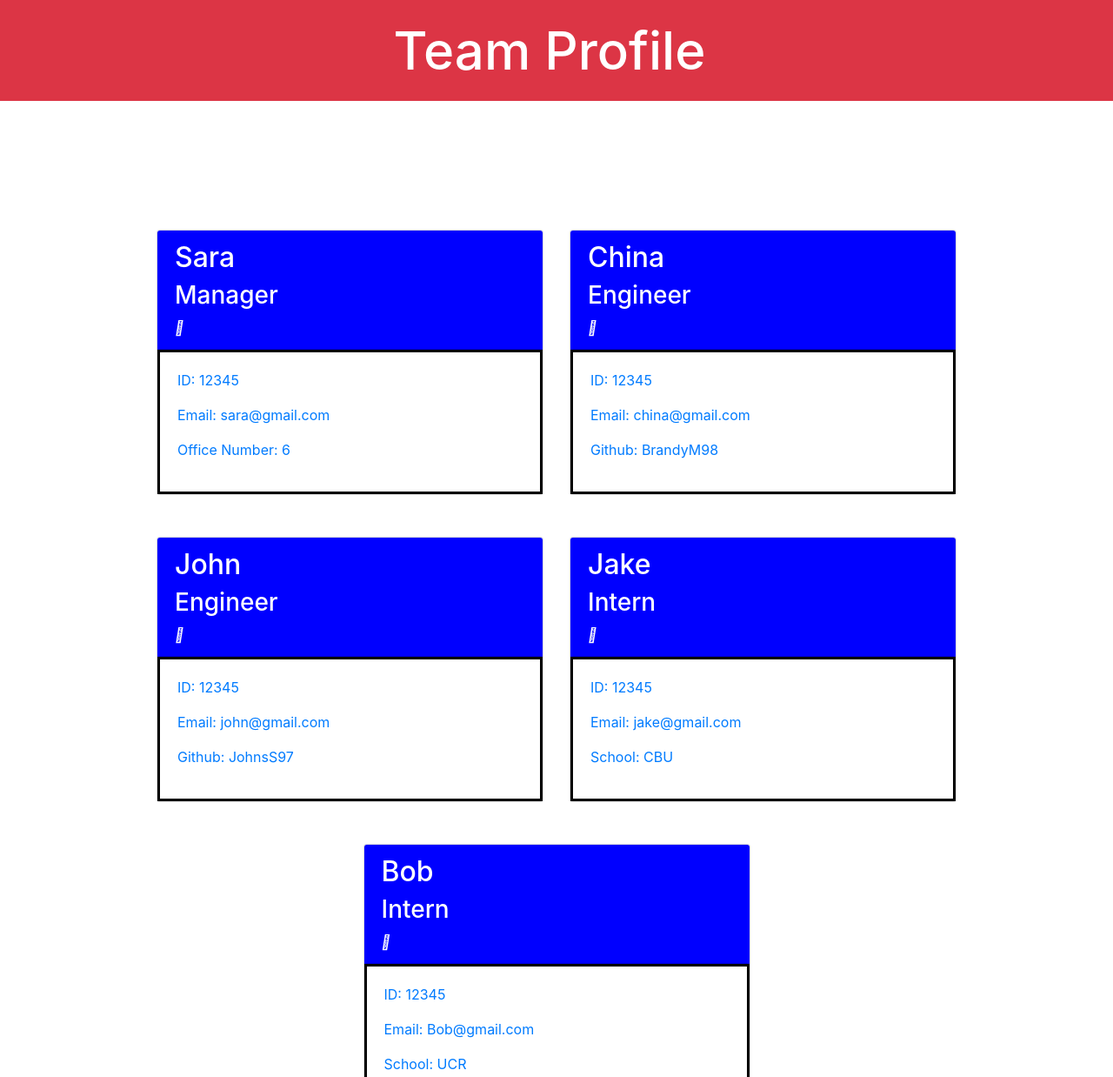
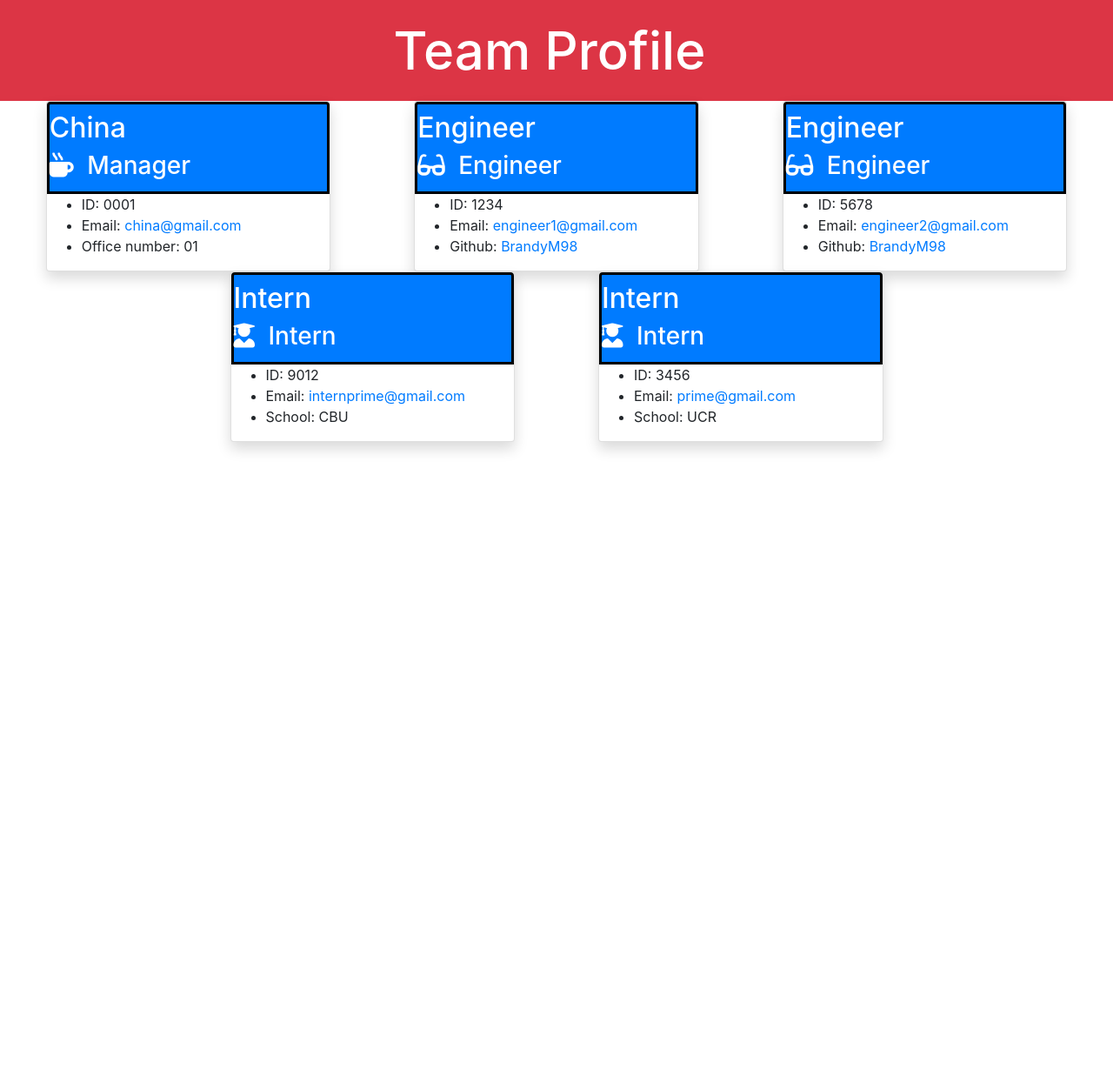
Before and after one commit to BrandyM98/team-profile-project, a website: page dist/team.html in a window 1280 px wide. Shown: the top 1238 px of the page at 87% size. After the commit the page ends 800 px from the top, so only its background shows below. Drawn offline with nearby package versions, Linux system fonts and the light colour scheme.

Commit message:
changed and cleaned up html

```diff
--- a/dist/team.html
+++ b/dist/team.html
@@ -19,77 +19,101 @@
             <span class="navbar-brand mb-0 h1 w-100 text-center" id="navbar-title">Team Profile</span>
         </nav>
     </header>
-    <main>
-        <!--5 cards for each team member-->
-        <div class="container">
+    <!--5 cards for each team member-->
+        <main>
             <div class="row justify-content-center">
-                <div class="col-5 mt-5">
-                    <div class="card">
-                        <div class="card-header">
-                            <h2>Sara</h2>
-                            <h3>Manager</h3><i class="fa-solid fa-mug-hot"></i>
-                        </div>
-                        <div class="card-body">
-                            <p class="id"> ID: 12345</p>
-                            <p class="email">Email: <a href="mailto: sara@gmail.com"> sara@gmail.com</a></p>
-                            <p class="office">Office Number: 6</p>
-                        </div>
+               <!--manager-->
+            <div class = "col-sm-3 mx-5 card px-0 shadow" style="width: 22rem;">
+                <div class="card-body p-0  bg-primary rounded-top justify-content-center">
+                    <div class="card-title text-white ps-3 mt-2">
+                        <h2>China</h2>
+                        <h3>
+                            <i class="fas fa-mug-hot mr-2"></i>  Manager
+                        </h3>
                     </div>
                 </div>
-                <div class="col-5 mt-5">
-                    <div class="card">
-                        <div class="card-header">
-                            <h2>China</h2>
-                            <h3>Engineer</h3><i class="fa-solid fa-mug-hot"></i>
-                        </div>
-                        <div class="card-body">
-                            <p class="id"> ID: 12345</p>
-                            <p class="email">Email: <a href="mailto: china@gmail.com"> china@gmail.com</a></p>
-                            <p class="github">Github: <a href="https://github.com/brandym98">BrandyM98</a></p>
-                        </div>
+                <div class="bg-muted">
+                    <ul class="groups">
+                        <li class="items">ID: 0001</li>
+                        <li class="items"> Email: <a href="mailto:china@gmail.com">china@gmail.com</a></li>
+                        <li class="items"> Office number: 01</li>
+                    </ul>
+                </div>
+            </div>
+            <!--engineer-->
+            <div class = "col-sm-3 mx-5 card px-0 shadow" style="width: 22rem;">
+                <div class="card-body p-0  bg-primary rounded-top justify-content-center">
+                    <div class="card-title text-white ps-3 mt-2">
+                        <h2>Engineer</h2>
+                        <h3>
+                            <i class="fas fa-glasses mr-2"></i> Engineer
+                        </h3>
                     </div>
                 </div>
-                <div class="col-5 mt-5">
-                    <div class="card">
-                        <div class="card-header">
-                            <h2>John</h2>
-                            <h3>Engineer</h3><i class="fa-solid fa-mug-hot"></i>
-                        </div>
-                        <div class="card-body">
-                            <p class="id"> ID: 12345</p>
-                            <p class="email">Email: <a href="mailto: John@gmail.com"> john@gmail.com</a></p>
-                            <p class="github">Github: <a href="https://github.com/johnss97">JohnsS97</a></p>
-                        </div>
+                <div class="bg-muted">
+                    <ul class="groups">
+                        <li class="items">ID: 1234</li>
+                        <li class="items">Email: <a href="mailto:engineer1@gmail.com">engineer1@gmail.com</a></li>
+                        <li class="items">Github: <a href="https://github.com/brandym98" target="_blank">BrandyM98</a></li>
+                    </ul>
+                </div>
+            </div>
+            <!--engineer-->
+            <div class = "col-sm-3 mx-5 card px-0 shadow" style="width: 22rem;">
+                <div class="card-body p-0  bg-primary rounded-top justify-content-center">
+                    <div class="card-title text-white ps-3 mt-2">
+                        <h2>Engineer</h2>
+                        <h3>
+                            <i class="fas fa-glasses mr-2"></i> Engineer
+                        </h3>
                     </div>
                 </div>
-                <div class="col-5 mt-5">
-                    <div class="card">
-                        <div class="card-header">
-                            <h2>Jake</h2>
-                            <h3>Intern</h3><i class="fa-solid fa-mug-hot"></i>
-                        </div>
-                        <div class="card-body">
-                            <p class="id"> ID: 12345</p>
-                            <p class="email">Email: <a href="mailto: Jake@gmail.com"> jake@gmail.com</a></p>
-                            <p class="school">School: CBU</p>
-                        </div>
+                <div class="bg-muted">
+                    <ul class="groups">
+                        <li class="items">ID: 5678</li>
+                        <li class="items">Email: <a href="mailto:engineer2@gmail.com">engineer2@gmail.com</a></li>
+                        <li class="items">Github: <a href="https://github.com/brandym98" target="_blank">BrandyM98</a></li>
+                    </ul>
+                </div>
+            </div>
+            <!--intern-->
+            <div class = "col-sm-3 mx-5 card px-0 shadow" style="width: 22rem;">
+                <div class="card-body p-0  bg-primary rounded-top justify-content-center">
+                    <div class="card-title text-white ps-3 mt-2">
+                        <h2>Intern</h2>
+                        <h3>
+                            <i class="fas fa-user-graduate mr-2"></i> Intern
+                        </h3>
                     </div>
                 </div>
-                <div class="col-5 mt-5">
-                    <div class="card">
-                        <div class="card-header">
-                            <h2>Bob</h2>
-                            <h3>Intern</h3><i class="fa-solid fa-mug-hot"></i>
-                        </div>
-                        <div class="card-body">
-                            <p class="id"> ID: 12345</p>
-                            <p class="email">Email: <a href="mailto: Bob@gmail.com"> Bob@gmail.com</a></p>
-                            <p class="school">School: UCR</p>
-                        </div>
+                <div class="bg-muted">
+                    <ul class="groups">
+                        <li class="items">ID: 9012</li>
+                        <li class="items">Email: <a href="mailto:internprime@gmail.com">internprime@gmail.com</a></li>
+                        <li class="items">School: CBU</li>
+                    </ul>
+                </div>
+            </div>
+            <!--intern-->
+            <div class = "col-sm-3 mx-5 card px-0 shadow" style="width: 22rem;">
+                <div class="card-body p-0  bg-primary rounded-top justify-content-center">
+                    <div class="card-title text-white ps-3 mt-2">
+                        <h2>Intern</h2>
+                        <h3>
+                            <i class="fas fa-user-graduate mr-2"></i> Intern
+                        </h3>
                     </div>
                 </div>
+                <div class="bg-muted">
+                    <ul class="groups">
+                        <li class="items">ID: 3456</li>
+                        <li class="items">Email: <a href="mailto:intern@gmail.com">prime@gmail.com</a></li>
+                        <li class="items">School: UCR</li>
+                    </ul>
+                </div>
             </div>
-    </main>
+         </main>
+
 </body>
 
 </html>
```
